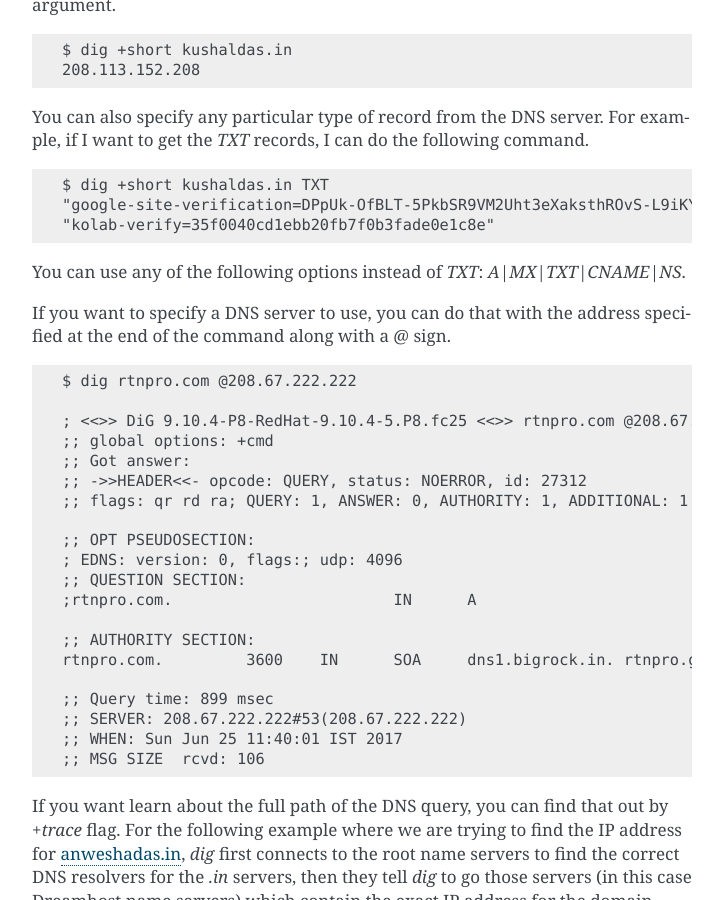
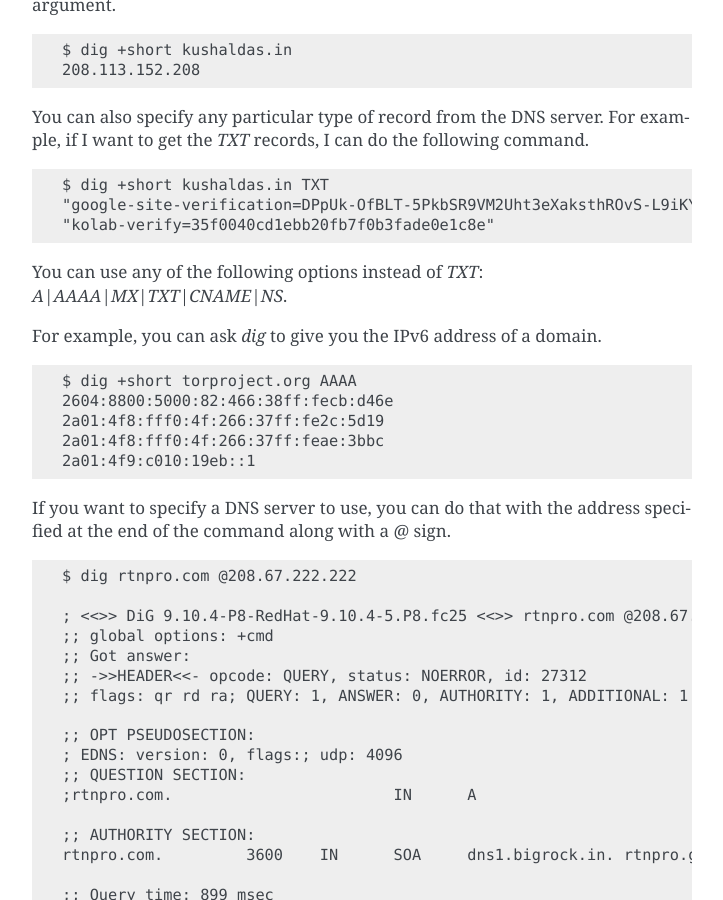
Before and after one commit to kushaldas/lym, a Sphinx documentation site: the page built from docs/networking.rst, in a window 1280 px wide and 900 px high, scrolled down 6042 px. Shown: the whole window, without its empty margins (388-1111 px from the left). Built offline with Sphinx 7.4.7, drawn with Linux system fonts in a browser that asks for light colours; a script that is not in the unit is left out.

Commit message:
Adds example of getting IPv6 from dig

```diff
--- a/docs/networking.rst
+++ b/docs/networking.rst
@@ -338,10 +338,20 @@ For example, if I want to get the `TXT` records, I can do the following command.
     "google-site-verification=DPpUk-OfBLT-5PkbSR9VM2Uht3eXaksthROvS-L9iKY"
     "kolab-verify=35f0040cd1ebb20fb7f0b3fade0e1c8e"
 
-You can use any of the following options instead of `TXT`: *A|MX|TXT|CNAME|NS*.
+You can use any of the following options instead of `TXT`: *A|AAAA|MX|TXT|CNAME|NS*.
+
+For example, you can ask `dig` to give you the IPv6 address of a domain.
+
+::
+
+    $ dig +short torproject.org AAAA
+    2604:8800:5000:82:466:38ff:fecb:d46e
+    2a01:4f8:fff0:4f:266:37ff:fe2c:5d19
+    2a01:4f8:fff0:4f:266:37ff:feae:3bbc
+    2a01:4f9:c010:19eb::1
 
 If you want to specify a DNS server to use, you can do that with the address
-specified at the end of the command along with a @ sign.
+specified at the end of the command along with a `@` sign.
 
 ::
 
```
